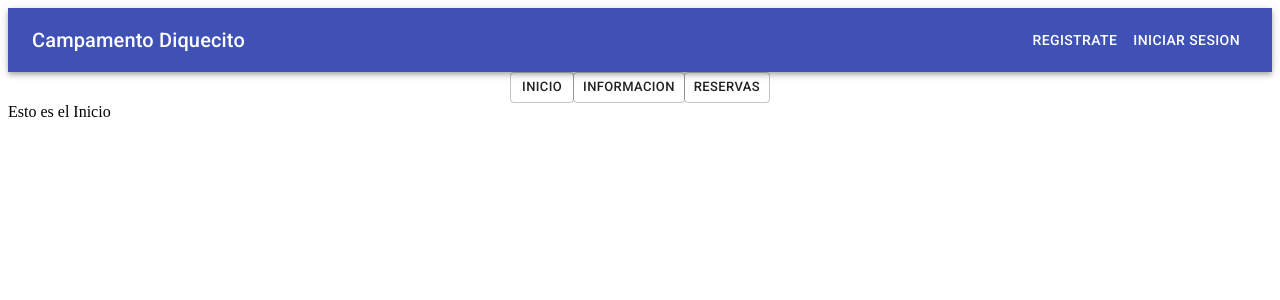
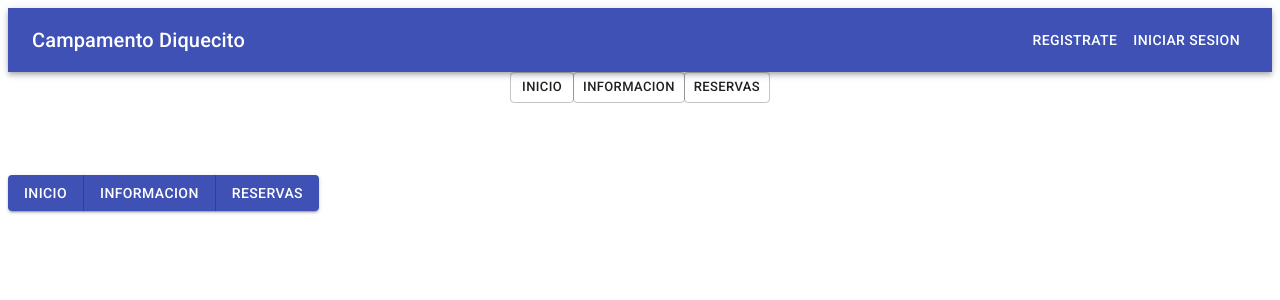
Before and after one commit to team3fat/frontend, a React (Create React App) app: page / in a window 1280 px wide. Shown: the top 300 px of the page. Built offline with nearby package versions, Linux system fonts and the light colour scheme.

Commit message:
Trying to make the three buttons

```diff
--- a/src/_components/nav-bar/nav-bar.js
+++ b/src/_components/nav-bar/nav-bar.js
@@ -33,7 +33,7 @@ class NavBar extends React.Component {
         return (
             <nav>
                 <div>
-                    <Grid container spacing={1} direction="column" alignItems="center">
+                    <Grid container direction="column" justify="space-between" alignItems="center">
                         <Grid item>
                             <ButtonGroup size="small" aria-label="small outlined button group" >
                                 <NavLink {...this.getNavLinkProps('inicio')}><Button size="small" variant="outlined">
--- a/src/_scenes/Inicio/Inicio.js
+++ b/src/_scenes/Inicio/Inicio.js
@@ -1,9 +1,23 @@
 import React from 'react';
+import Button from '@material-ui/core/Button';
+import ButtonGroup from '@material-ui/core/ButtonGroup';
+import Grid from '@material-ui/core/Grid';
+import GridList from '@material-ui/core/GridList';
 
 function ButtonAppBar() {
   return (
     <div>
-      <a>Esto es el Inicio</a>
+      <GridList>
+        <Grid container alignContent="center" direction="row">
+          <Grid item>
+            <ButtonGroup container color="primary" size="medium" variant="contained">
+              <Button>Inicio</Button>
+              <Button>Informacion</Button>
+              <Button>Reservas</Button>
+            </ButtonGroup>
+          </Grid>
+        </Grid>
+      </GridList>
     </div>
   );
 }
```
